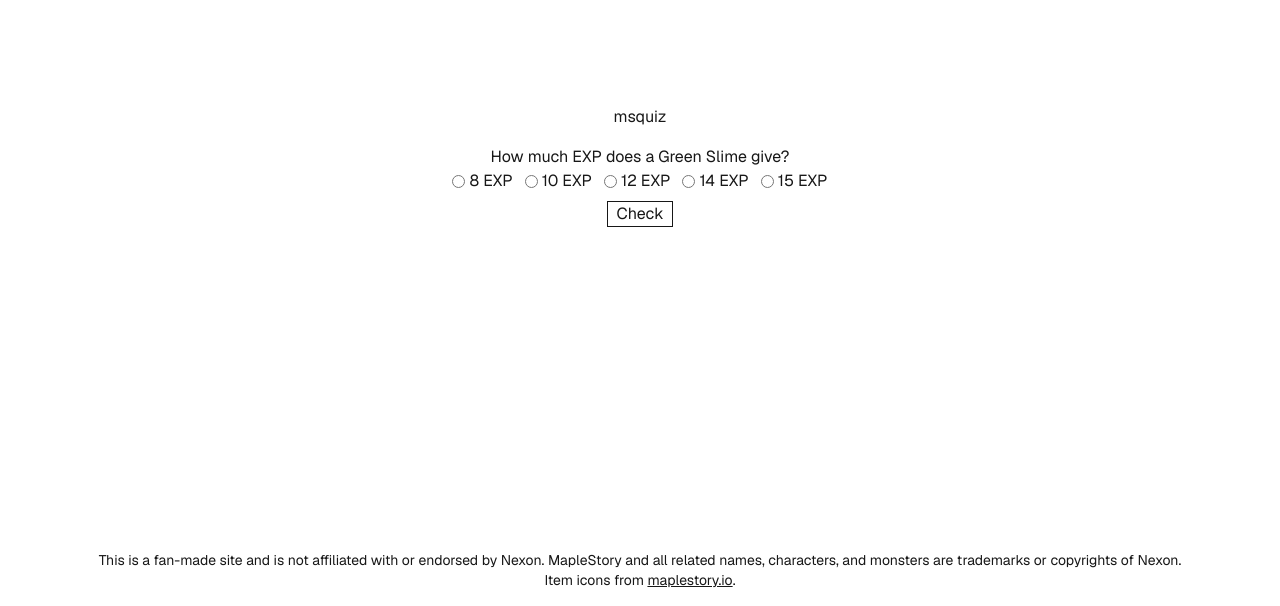
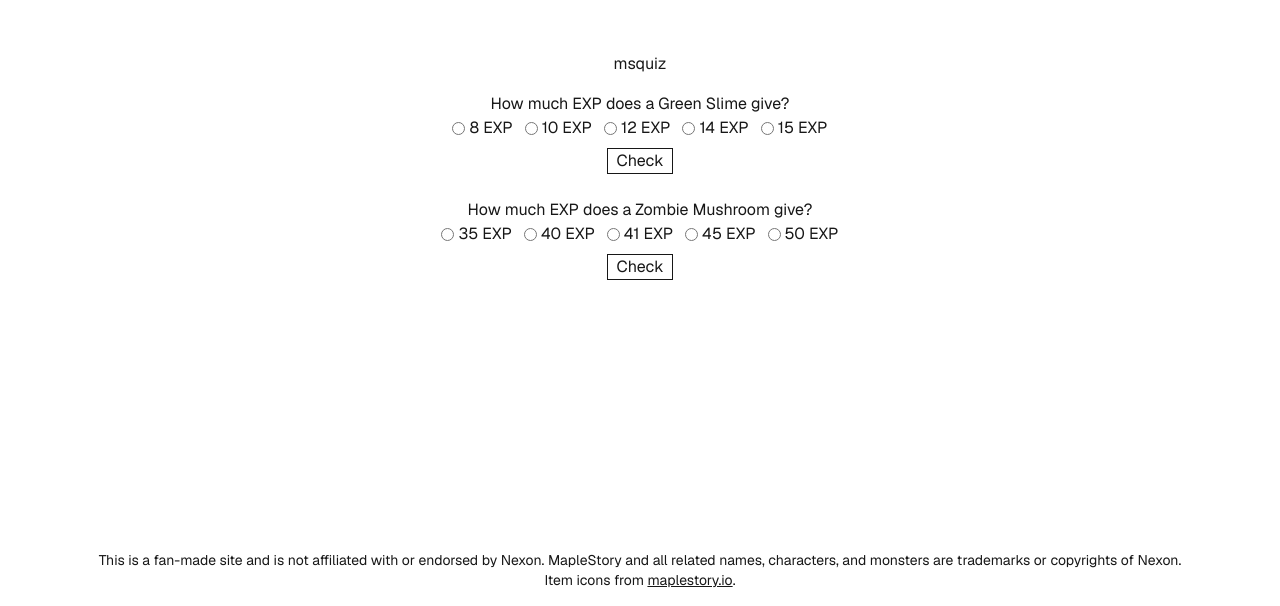
Before and after one commit to jarrensj/msquiz, a Next.js app: page / in a window 1280 px wide. Shown: the part 194-800 px from the top of the page. Built offline with nearby package versions, Linux system fonts and the light colour scheme.

Commit message:
feat: add Zombie Mushroom EXP quiz question (#9)

```diff
--- a/app/page.tsx
+++ b/app/page.tsx
@@ -10,6 +10,12 @@ export default function Home() {
         unit="EXP"
         options={[8, 10, 12, 14, 15]}
       />
+      <Question
+        question="How much EXP does a Zombie Mushroom give?"
+        answer={45}
+        unit="EXP"
+        options={[35, 40, 41, 45, 50]}
+      />
     </main>
   );
 }
```
